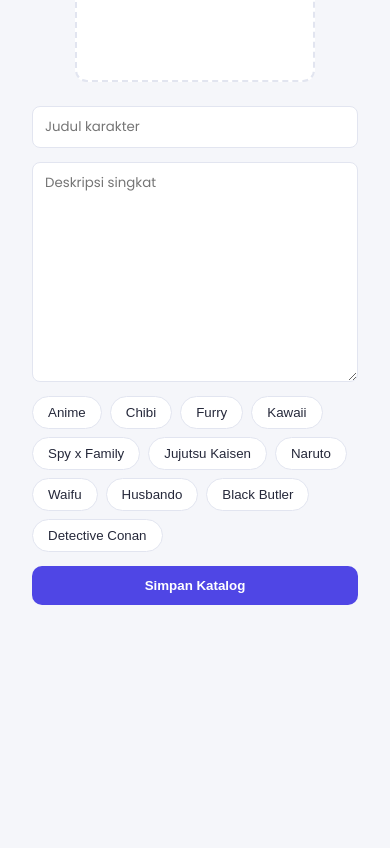
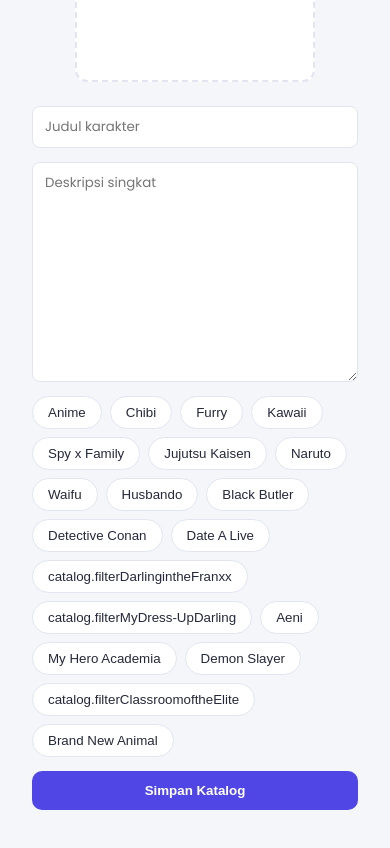
Before and after one commit to NganjukBersatu/Layer_ai, a Vue app: page /catalog/new in a window 390 px wide. Shown: the part 448-1296 px from the top of the page. Before the commit the page ends 1153 px from the top, so only its background shows below. Built offline with nearby package versions, Linux system fonts and the light colour scheme; sample sign-in values are in the browser's storage.

Commit message:
memperbaiki kategori pada mode hp

```diff
--- a/src/components/CatalogEditPage.vue
+++ b/src/components/CatalogEditPage.vue
@@ -25,7 +25,12 @@
   }
 });
 
-const availableCategories = ["Anime", "Chibi", "Furry", "Kawaii", "Spy X Family", "Jujutsu Kaisen", "Naruto", "Waifu", "Husbando", "Black Butler", "Detective Conan"];
+const availableCategories = [
+  "Anime", "Chibi", "Furry", "Kawaii", "Spy X Family", "Jujutsu Kaisen",
+  "Naruto", "Waifu", "Husbando", "Black Butler", "Detective Conan",
+  "Date A live", "Darling in the Franxx", "My Dress-Up Darling", "Aeni",
+  "My Hero Academia", "Demon Slayer", "Classroom of the Elite", "Brand New Animal"
+];
 
 function isSelected(cat) {
   return selectedCategories.value.some(
--- a/src/components/CatalogPage.vue
+++ b/src/components/CatalogPage.vue
@@ -434,7 +434,28 @@
   .catalog-info h3 {
     font-size: 12px;
   }
+
+  /* --- Kategori bisa digeser horizontal, KHUSUS mobile --- */
+  .category-filter {
+    flex-wrap: nowrap;
+    overflow-x: auto;
+    -webkit-overflow-scrolling: touch;
+    padding-bottom: 6px;
+    margin-right: -12px;
+    padding-right: 12px;
+    scrollbar-width: none;
+  }
+
+  .category-filter::-webkit-scrollbar {
+    display: none;
+  }
+
+  .category-filter button {
+    flex-shrink: 0;
+    white-space: nowrap;
+  }
 }
+
 .catalog-page {
   position: relative;
   overflow: hidden;
--- a/src/components/CatalogUploadPage.vue
+++ b/src/components/CatalogUploadPage.vue
@@ -15,7 +15,7 @@
 const isSubmitting = ref(false);
 const errorMsg = ref("");
 
-const availableCategories = ["Anime", "Chibi", "Furry", "Kawaii", "Spy X Family", "Jujutsu Kaisen", "Naruto", "Waifu", "Husbando", "Black Butler", "Detective Conan"];
+const availableCategories = ["Anime", "Chibi", "Furry", "Kawaii", "Spy X Family", "Jujutsu Kaisen", "Naruto", "Waifu", "Husbando", "Black Butler", "Detective Conan", "Date A live", "Darling in the Franxx", "My Dress-Up Darling", "Aeni", "My Hero Academia", "Demon Slayer", "Classroom of the Elite", "Brand New Animal"];
 
 function handleFileChange(e) {
   const file = e.target.files[0];
```
